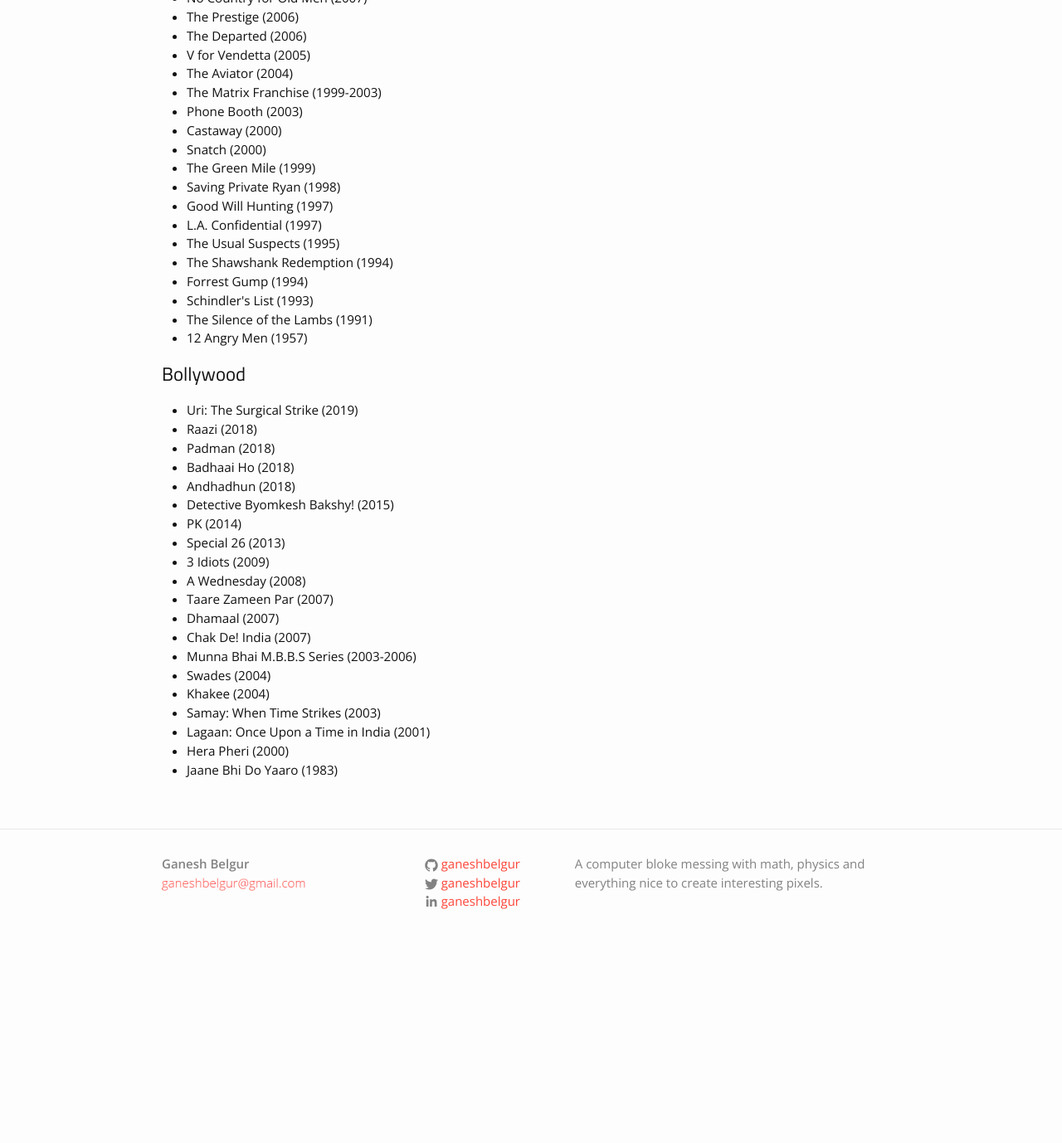
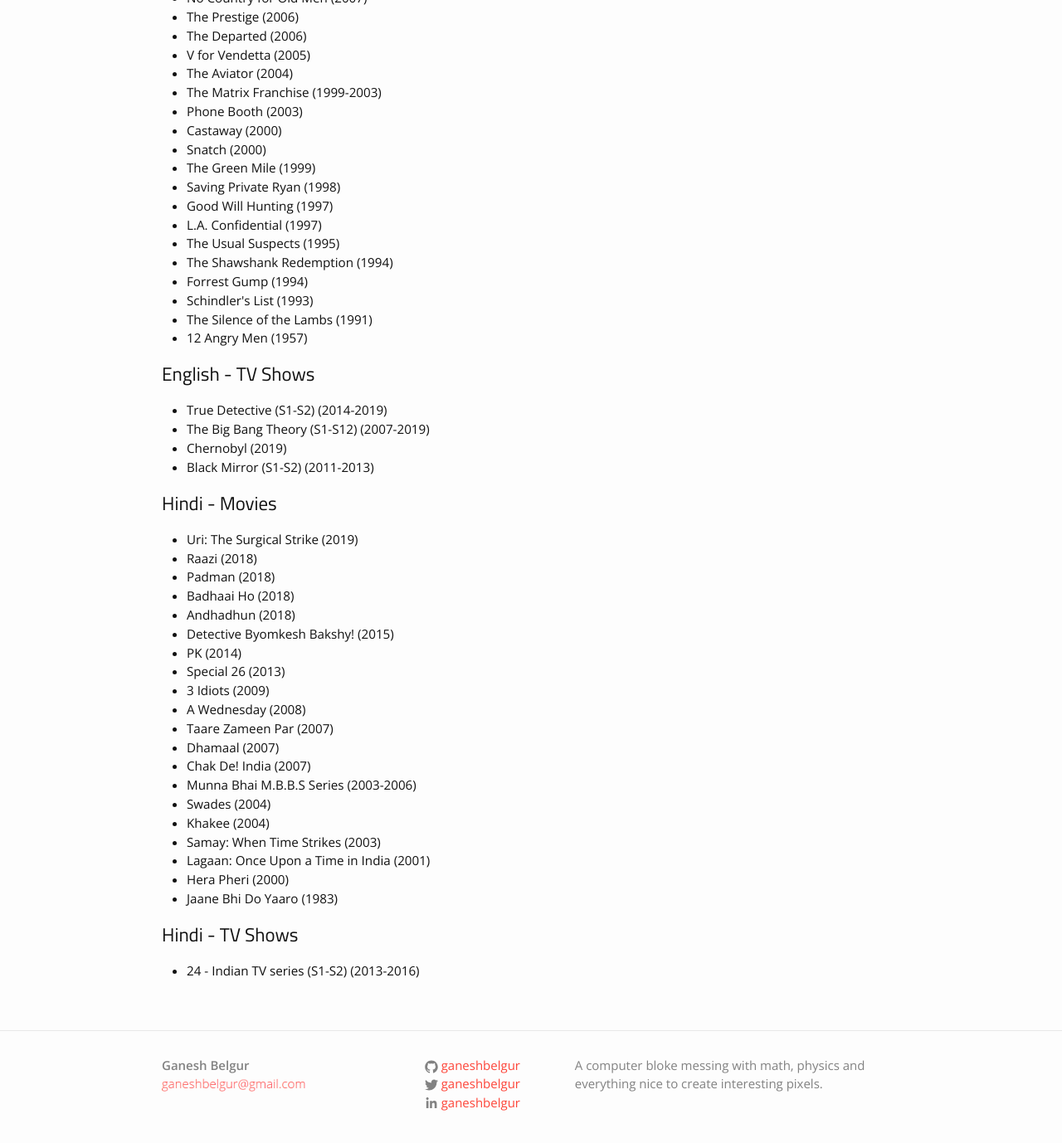
Before and after one commit to paribeshregmi/paribeshregmi.github.io, a Jekyll site: the page built from assets/pages/miscellany/movies-and-shows.markdown, in a window 1280 px wide and 1400 px high, scrolled down 724 px. Shown: the top 1378 px of the window at 83% size. Built offline with Jekyll 4.4.1, drawn with Linux system fonts in a browser that asks for light colours; before the commit the page ends 1882 px from its top, so only the background shows below that; some of the changed text lies outside the part shown.

Commit message:
Added tv shows sub section

```diff
--- a/assets/pages/miscellany.markdown
+++ b/assets/pages/miscellany.markdown
@@ -7,5 +7,5 @@ A glimpse into my non-academic life. The aspects of my life that complements my
 Take a look at my growing list of books and movies that I have read and watched, respectively.
 <ul>
 	<li><a href="books">Books</a></li>
-	<li><a href="movies">Movies</a></li>
+	<li><a href="movies-and-shows">Movies and Shows</a></li>
 </ul>
--- a/assets/pages/miscellany/movies.markdown
+++ b/assets/pages/miscellany/movies-and-shows.markdown
@@ -1,9 +1,10 @@
 ---
 layout: page
-title: Movies
-permalink: /miscellany/movies/
+title: Movies and Shows
+permalink: /miscellany/movies-and-shows/
 ---
-<h2>Hollywood</h2>
+
+<h2>English - Movies</h2>
 <ul>
     <li>Knives Out (2019)</li>
     <li>Star Wars Franchise (1977-2019)</li>
@@ -48,7 +49,15 @@ permalink: /miscellany/movies/
 	<li>12 Angry Men (1957)</li>
 </ul>
 
-<h2>Bollywood</h2>
+<h2>English - TV Shows</h2>
+<ul>
+    <li>True Detective (S1-S2) (2014-2019)</li>
+    <li>The Big Bang Theory (S1-S12) (2007-2019)</li>
+    <li>Chernobyl (2019)</li>
+    <li>Black Mirror (S1-S2) (2011-2013)</li>
+</ul>
+
+<h2>Hindi - Movies</h2>
 <ul>
     <li>Uri: The Surgical Strike (2019)</li>
     <li>Raazi (2018)</li>
@@ -71,3 +80,8 @@ permalink: /miscellany/movies/
     <li>Hera Pheri (2000)</li>
     <li>Jaane Bhi Do Yaaro (1983)</li>
 </ul>
+
+<h2>Hindi - TV Shows</h2>
+<ul>
+    <li>24 - Indian TV series (S1-S2) (2013-2016) </li>
+</ul>
```
